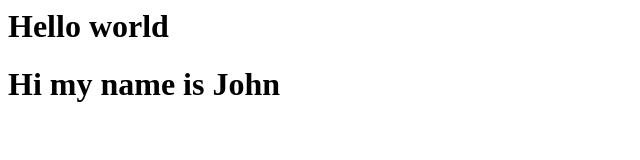
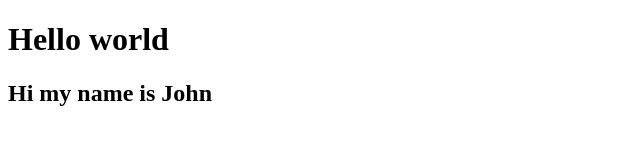
Before and after one commit to BayoAdepegba/Adebayo-Adepegba-Resume, a plain HTML site: page index.html in a window 1280 px wide. Shown: the whole page, without its empty margins (0-640 px from the left). Drawn offline with Linux system fonts and the light colour scheme.

Commit message:
Update index.html

```diff
--- a/index.html
+++ b/index.html
@@ -1,2 +1,3 @@
+<!DOCTYPE html>
 <h1> Hello world </h1>
-<h1> Hi my name is John </h1>
+<h2> Hi my name is John </h2>
```
